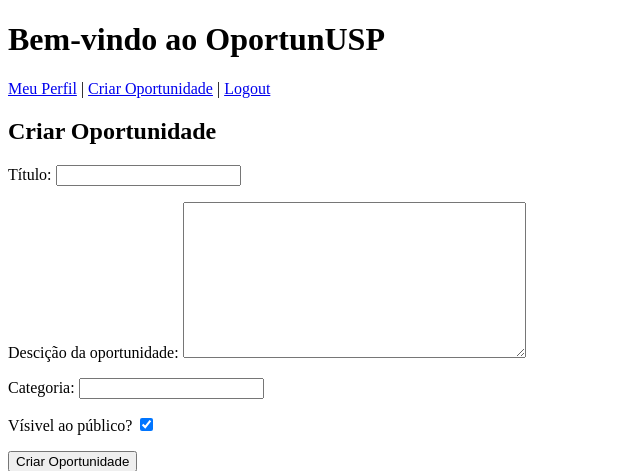
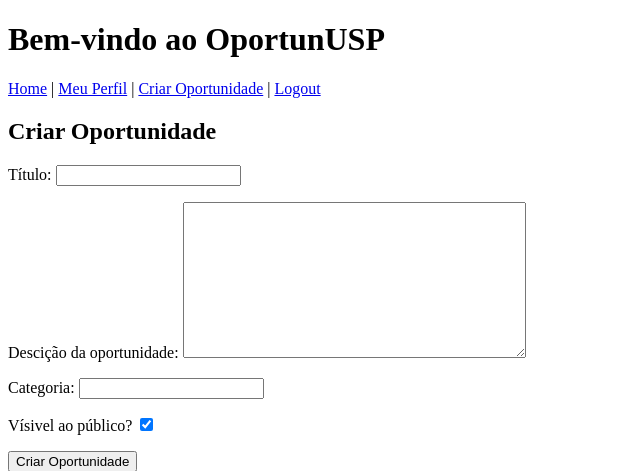
Before and after one commit to FlaFerro/oportunusp, a Django app: page /criar/ in a window 1280 px wide. Shown: the top 471 px of the page, without its empty margins (0-640 px from the left). Run offline with Django 5.2, Linux system fonts and the light colour scheme; a user stored in the database is signed in.

Commit message:
botão de home

```diff
--- a/oportunidades/templates/base_generic.html
+++ b/oportunidades/templates/base_generic.html
@@ -9,7 +9,7 @@
     <header>
         <h1>{% block header %}Bem-vindo ao OportunUSP{% endblock %}</h1>
         <nav>
-            <!-- Outros links -->
+            <a href="{% url 'home' %}">Home</a> |  <!-- Link para a página inicial -->
             {% if user.is_authenticated %}
                 <a href="{% url 'user_profile' %}">Meu Perfil</a> |
                 <a href="{% url 'create_opportunity' %}">Criar Oportunidade</a> |  <!-- Link para criar oportunidade -->
```
